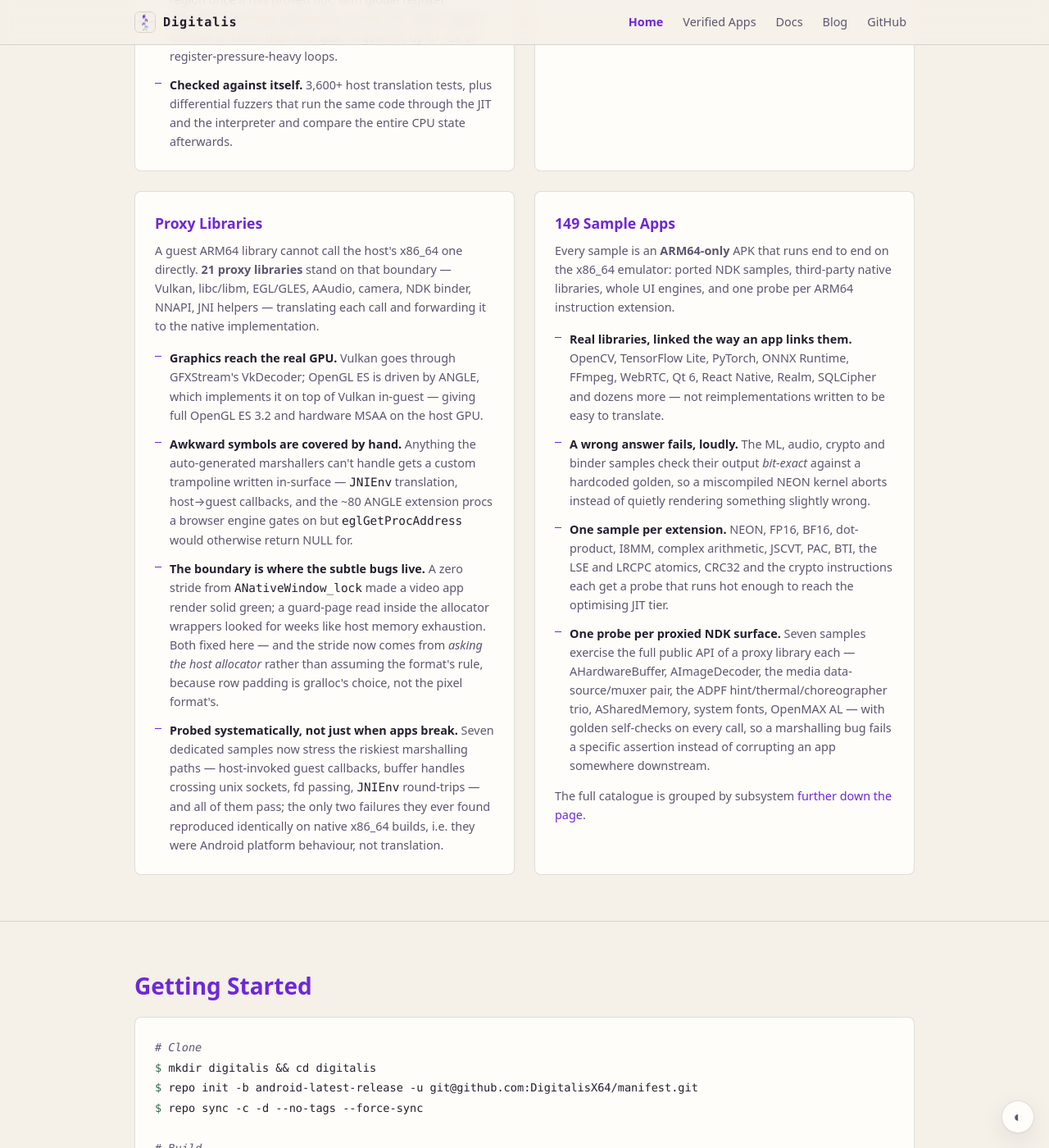
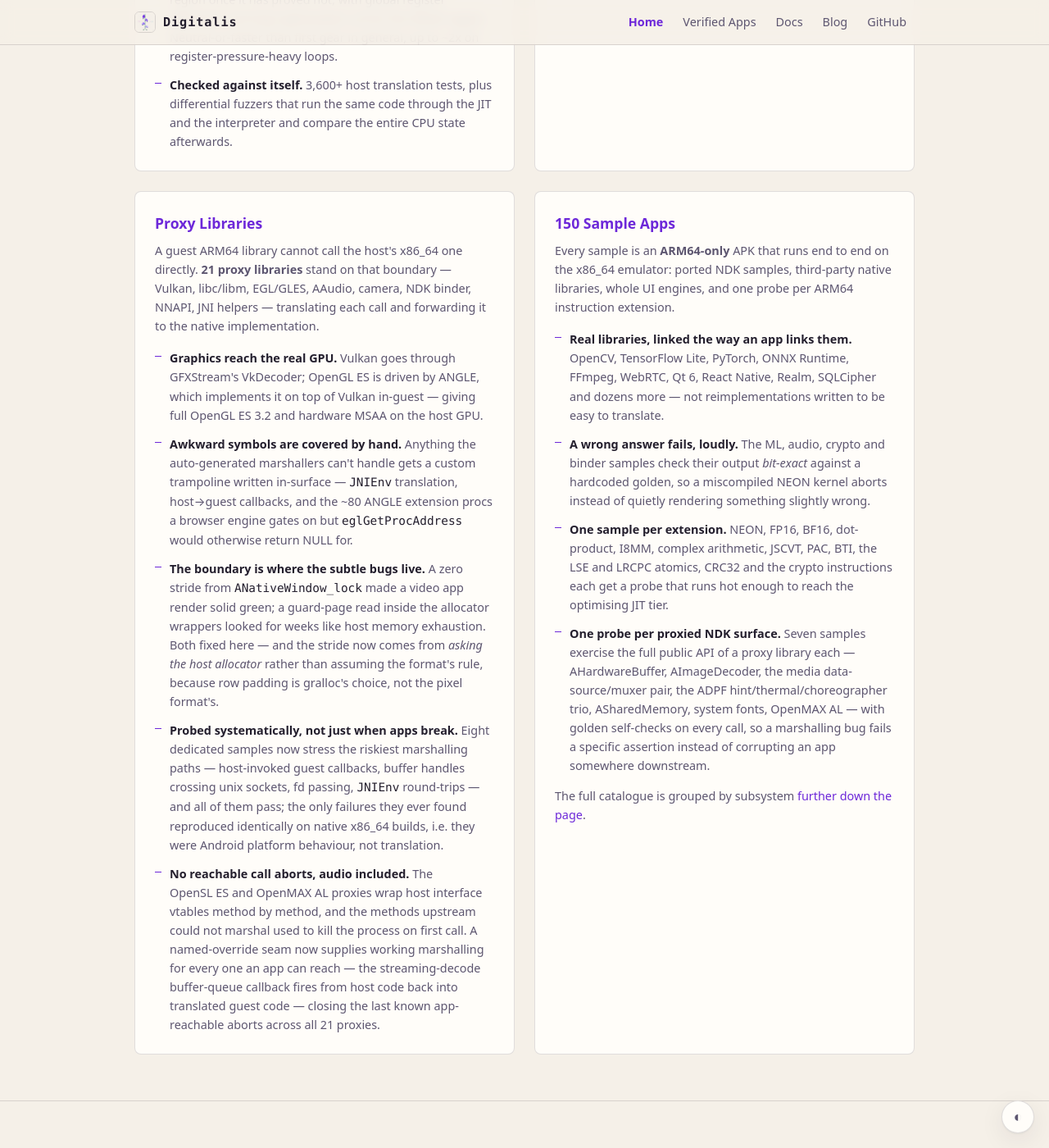
Before and after one commit to DigitalisX64/digitalisx64.github.io, a Jekyll site: the page built from index.html, in a window 1280 px wide and 1400 px high, scrolled down 2836 px. Shown: the whole window at 82% size. Built offline with Jekyll 4.4.1, drawn with Linux system fonts in a browser that asks for light colours.

Commit message:
site: 150 samples; audio-proxy coverage closes the last reachable aborts
Feature card and deck stats go 149 -> 150 with the new hello-opensles probe
(Audio group now six samples). The proxy-libraries card gains the coverage
claim this release earned: the OpenSL ES / OpenMAX AL vtable-method stubs that
used to abort on first call are now marshalled through a named-override seam,
with the streaming-decode buffer-queue callback proven firing host-to-guest;
the probe bullet counts eight dedicated marshalling probes.

```diff
--- a/deck/index.html
+++ b/deck/index.html
@@ -1976,7 +1976,7 @@ void android_main(struct android_app* app) {
       <p class="eyebrow"><span class="num">VIII</span> <span class="bar"></span> How we know it works</p>
       <h2>The proof is the test suite</h2>
       <div class="stats">
-        <div class="stat"><div class="n">149</div><div class="l">ARM64-only sample apps as the integration suite</div></div>
+        <div class="stat"><div class="n">150</div><div class="l">ARM64-only sample apps as the integration suite</div></div>
         <div class="stat s"><div class="n">~98%</div><div class="l">of executed instructions take the fast JIT path</div></div>
         <div class="stat"><div class="n">3</div><div class="l">execution tiers, each independently unit-tested</div></div>
       </div>
@@ -2091,7 +2091,7 @@ void android_main(struct android_app* app) {
         <li><span class="k">how</span><div><b>Translate the app's machine code at runtime.</b> <span class="sub">JIT-compile regions on first sight, cache them forever, gear up the hot ones, interpret the rare tail.</span></div></li>
         <li><span class="k">where</span><div><b>Through Android's NativeBridge socket.</b> <span class="sub">The standard seam Houdini once filled — now filled openly, by Berberis.</span></div></li>
         <li><span class="k">what</span><div><b>Digitalis = the complete ARM64 backend for Berberis.</b> <span class="sub">Decoder, two-gear JIT, interpreter, syscall layer, and 21 proxy libraries over a shared open-source engine.</span></div></li>
-        <li><span class="k">proof</span><div><b>149 sample apps, three tested tiers, real commercial apps.</b> <span class="sub">And a triangle, drawn at 60fps by a CPU that never saw the code it was given.</span></div></li>
+        <li><span class="k">proof</span><div><b>150 sample apps, three tested tiers, real commercial apps.</b> <span class="sub">And a triangle, drawn at 60fps by a CPU that never saw the code it was given.</span></div></li>
       </ul>
       <div class="title-meta" style="margin-top:26px">
         <span class="pill"><span class="dot a"></span> Guest ARM64</span>
--- a/index.html
+++ b/index.html
@@ -138,11 +138,12 @@ layout: null
             <li><strong>Graphics reach the real GPU.</strong> Vulkan goes through GFXStream's VkDecoder; OpenGL ES is driven by ANGLE, which implements it on top of Vulkan in-guest &mdash; giving full OpenGL ES 3.2 and hardware MSAA on the host GPU.</li>
             <li><strong>Awkward symbols are covered by hand.</strong> Anything the auto-generated marshallers can't handle gets a custom trampoline written in-surface &mdash; <code>JNIEnv</code> translation, host&rarr;guest callbacks, and the ~80 ANGLE extension procs a browser engine gates on but <code>eglGetProcAddress</code> would otherwise return NULL for.</li>
             <li><strong>The boundary is where the subtle bugs live.</strong> A zero stride from <code>ANativeWindow_lock</code> made a video app render solid green; a guard-page read inside the allocator wrappers looked for weeks like host memory exhaustion. Both fixed here &mdash; and the stride now comes from <em>asking the host allocator</em> rather than assuming the format's rule, because row padding is gralloc's choice, not the pixel format's.</li>
-            <li><strong>Probed systematically, not just when apps break.</strong> Seven dedicated samples now stress the riskiest marshalling paths &mdash; host-invoked guest callbacks, buffer handles crossing unix sockets, fd passing, <code>JNIEnv</code> round-trips &mdash; and all of them pass; the only two failures they ever found reproduced identically on native x86_64 builds, i.e. they were Android platform behaviour, not translation.</li>
+            <li><strong>Probed systematically, not just when apps break.</strong> Eight dedicated samples now stress the riskiest marshalling paths &mdash; host-invoked guest callbacks, buffer handles crossing unix sockets, fd passing, <code>JNIEnv</code> round-trips &mdash; and all of them pass; the only failures they ever found reproduced identically on native x86_64 builds, i.e. they were Android platform behaviour, not translation.</li>
+            <li><strong>No reachable call aborts, audio included.</strong> The OpenSL&nbsp;ES and OpenMAX&nbsp;AL proxies wrap host interface vtables method by method, and the methods upstream could not marshal used to kill the process on first call. A named-override seam now supplies working marshalling for every one an app can reach &mdash; the streaming-decode buffer-queue callback fires from host code back into translated guest code &mdash; closing the last known app-reachable aborts across all 21 proxies.</li>
           </ul>
         </div>
         <div class="feature-card">
-          <h3>149 Sample Apps</h3>
+          <h3>150 Sample Apps</h3>
           <p>Every sample is an <strong>ARM64-only</strong> APK that runs end to end on the x86_64 emulator: ported NDK samples, third-party native libraries, whole UI engines, and one probe per ARM64 instruction extension.</p>
           <ul class="feature-list">
             <li><strong>Real libraries, linked the way an app links them.</strong> OpenCV, TensorFlow Lite, PyTorch, ONNX Runtime, FFmpeg, WebRTC, Qt 6, React Native, Realm, SQLCipher and dozens more &mdash; not reimplementations written to be easy to translate.</li>
@@ -257,7 +258,7 @@ layout: null
           </div>
         </div>
         <div class="sample-group">
-          <h3 class="sample-group-title">Audio <span class="sample-group-count">5</span></h3>
+          <h3 class="sample-group-title">Audio <span class="sample-group-count">6</span></h3>
           <p class="sample-group-desc">Playback, capture, and the low-latency paths</p>
           <div class="samples-grid">
           <div class="sample-item">native-audio</div>
@@ -265,6 +266,7 @@ layout: null
           <div class="sample-item">hello-oboe</div>
           <div class="sample-item">hello-opus</div>
           <div class="sample-item">hello-openmaxal</div>
+          <div class="sample-item">hello-opensles</div>
           </div>
         </div>
         <div class="sample-group">
```
